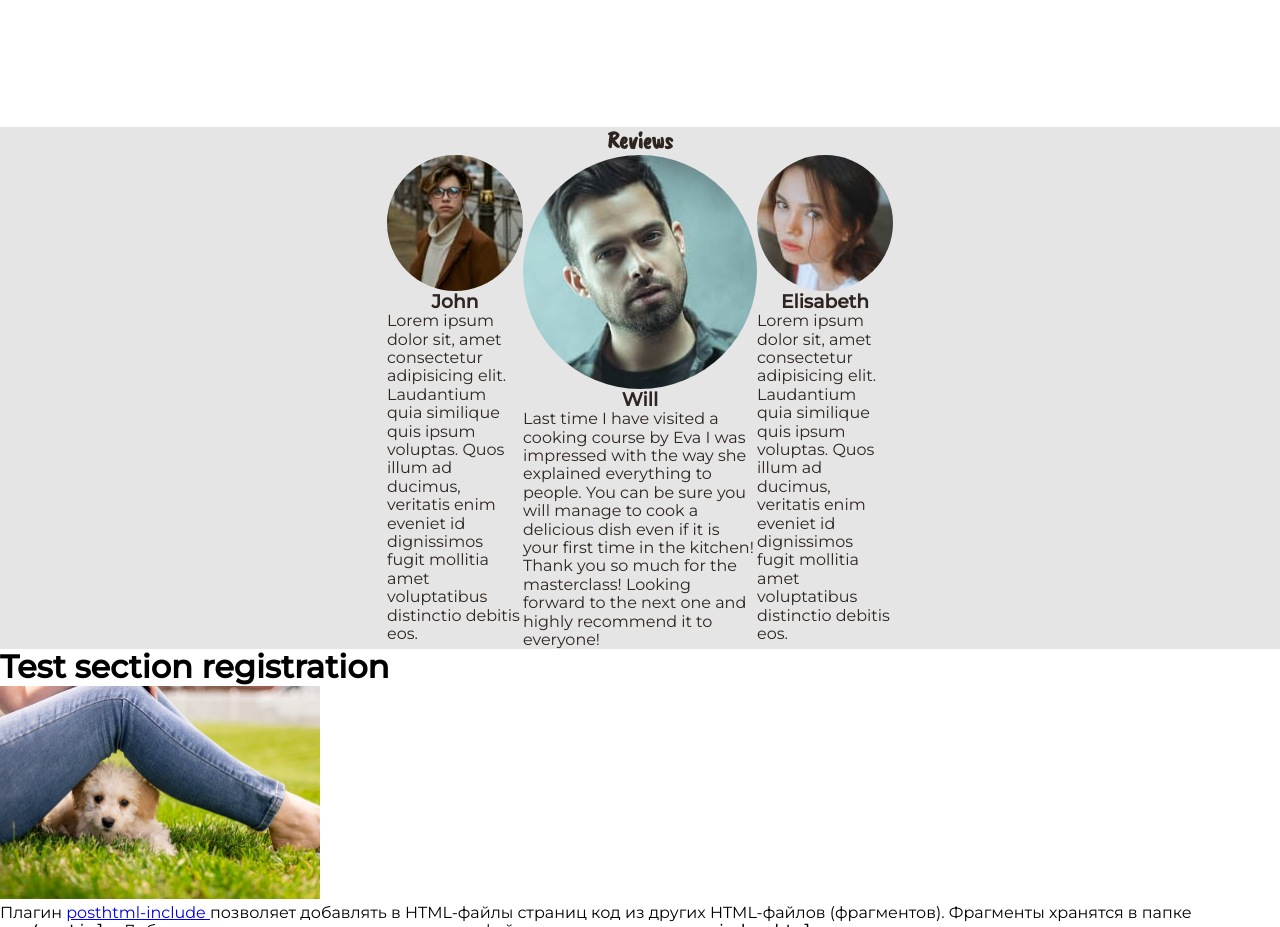
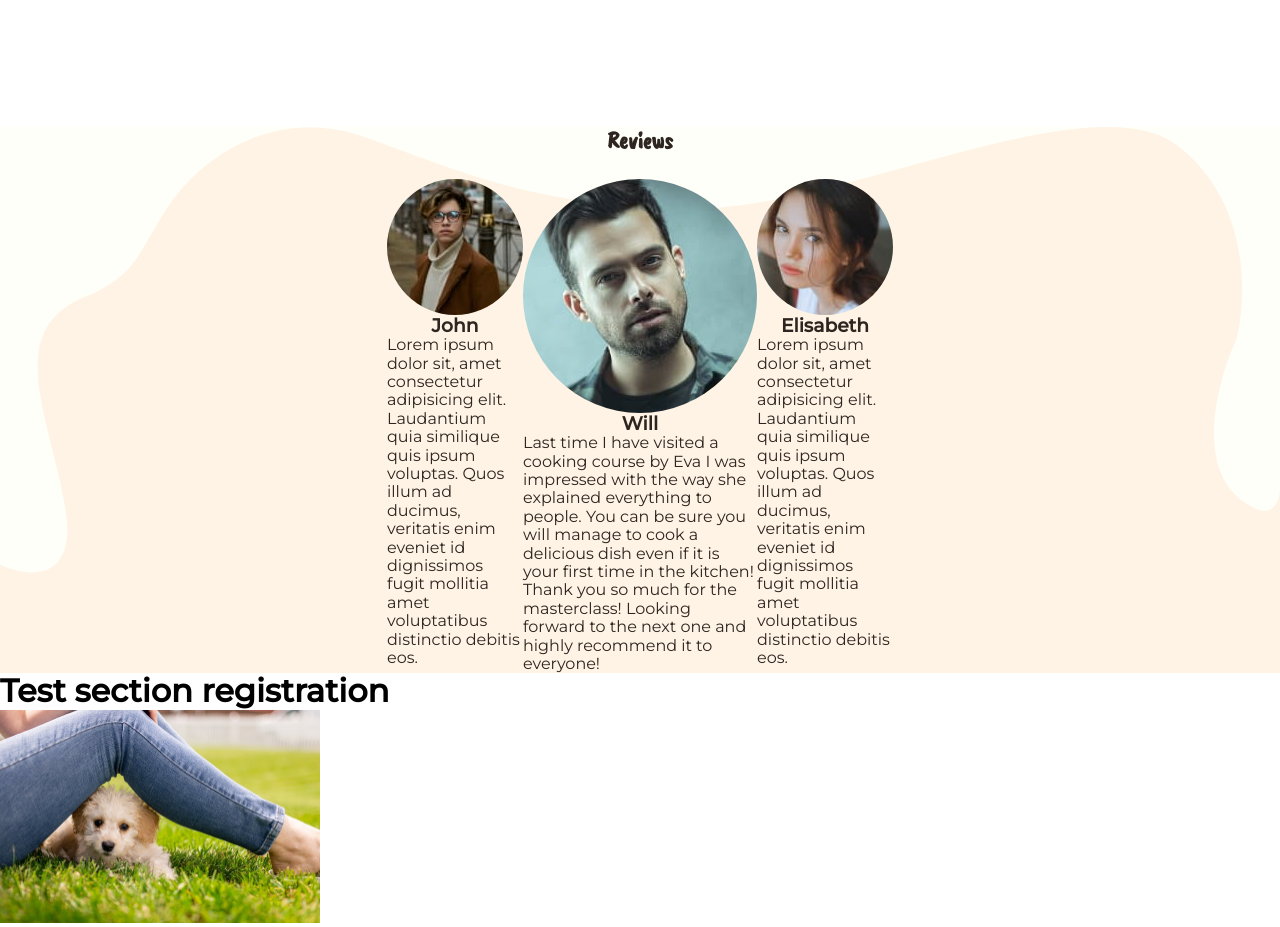
Before and after one commit to PetroMota/Testdrive, a website built with Parcel: page src/index.html in a window 1280 px wide. Shown: the part 1080-2007 px from the top of the page. Built offline with nearby package versions, Linux system fonts and the light colour scheme.

Commit message:
Добавляет фоновые изображения
Добавлены фоновые изображения

```diff
--- a/src/partials/Reviews.html
+++ b/src/partials/Reviews.html
@@ -13,11 +13,11 @@
       />
       <h3 class="review__client-name">John</h3>
 
-      <p class="review__client-text">
+      <article class="review__client-text">
         Lorem ipsum dolor sit, amet consectetur adipisicing elit. Laudantium quia similique quis
         ipsum voluptas. Quos illum ad ducimus, veritatis enim eveniet id dignissimos fugit mollitia
         amet voluptatibus distinctio debitis eos.
-      </p>
+      </article>
     </li>
     <li class="review">
       <img
@@ -30,12 +30,12 @@
         alt="review 002"
       />
       <h3 class="review__client-name">Will</h3>
-      <p class="review__client-text">
+      <article class="review__client-text">
         Last time I have visited a cooking course by Eva I was impressed with the way she explained
         everything to people. You can be sure you will manage to cook a delicious dish even if it is
         your first time in the kitchen! Thank you so much for the masterclass! Looking forward to
         the next one and highly recommend it to everyone!
-      </p>
+      </article>
     </li>
     <li class="review">
       <img
@@ -48,11 +48,11 @@
         alt="review 003"
       />
       <h3 class="review__client-name">Elisabeth</h3>
-      <p class="review__client-text">
+      <article class="review__client-text">
         Lorem ipsum dolor sit, amet consectetur adipisicing elit. Laudantium quia similique quis
         ipsum voluptas. Quos illum ad ducimus, veritatis enim eveniet id dignissimos fugit mollitia
         amet voluptatibus distinctio debitis eos.
-      </p>
+      </article>
     </li>
   </ul>
 </section>
--- a/src/sass/_reviews.scss
+++ b/src/sass/_reviews.scss
@@ -3,7 +3,7 @@ $body-default-text-color: #2e2520;
 $body-default-header-color: #2e2520;
 $body-light-text-color: #ffffff;
 $body-dark-header-color: #000000;
-$body-default-background-color: #e5e5e5;
+$body-default-background-color: #fffff9;
 $body-dark-background-color: #fef3e4;
 $body-default-icon-color: #674d40;
 $body-light-icon-color: #ab816c;
@@ -12,16 +12,55 @@ $body-light-icon-color: #2e2520;
 $mobile: 320px;
 $tablet: 768px;
 $desktop: 1280px;
+
+@media screen and (min-width: $mobile) {
+  .container {
+    max-width: $mobile;
+  }
+}
+
+@media screen and (min-width: $tablet) {
+  .container {
+    max-width: $tablet;
+  }
+}
+
+@media screen and (min-width: $desktop) {
+  .container {
+    max-width: $desktop;
+  }
+}
 // --------------------------------
 
 .reviews {
   background-color: $body-default-background-color;
   color: $body-default-text-color;
+  background-repeat: no-repeat;
+  background-size: cover;
+  background-image: url(/images/reviews/bg-footer-mobile.png);
+  @media screen and (min-width: $tablet) {
+    background-image: url(/images/reviews/bg-footer-tablet.png);
+  }
+  @media screen and (min-width: $desktop) {
+    background-image: url(/images/reviews/bg-footer-desktop.png);
+  }
+  @media screen and (min-device-pixel-ratio: 2),
+    screen and (min-resolution: 192dpi),
+    screen and (min-resolution: 2dppx) {
+    background-image: url(/images/reviews/bg-footer-mobile-2x.png);
+    @media screen and (min-width: $tablet) {
+      background-image: url(/images/reviews/bg-footer-tablet-2x.png);
+    }
+    @media screen and (min-width: $desktop) {
+      background-image: url(/images/reviews/bg-footer-desktop-2x.png);
+    }
+  }
 
   .reviews__title {
     color: $body-default-header-color;
     text-align: center;
     font-family: Caveat Brush;
+    margin-bottom: 24px;
   }
   .review {
     display: flex;
```
Also changed, not shown: src/images/reviews/bg-footer-desktop-2x.png (added), src/images/reviews/bg-footer-desktop.png (added), src/images/reviews/bg-footer-mobile-2x.png (added), src/images/reviews/bg-footer-mobile.png (added), src/images/reviews/bg-footer-tablet-2x.png (added), src/images/reviews/bg-footer-tablet.png (added).
